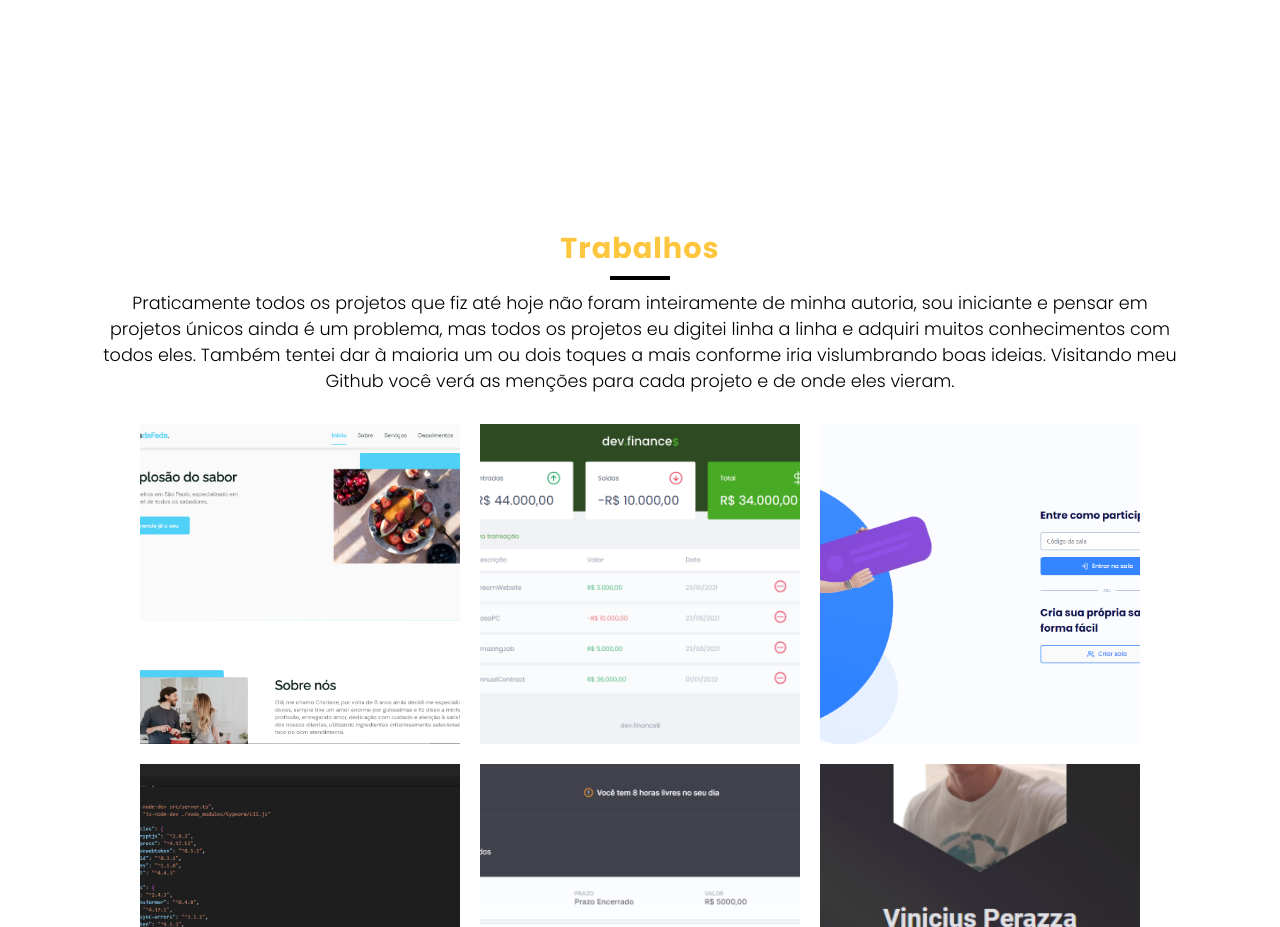
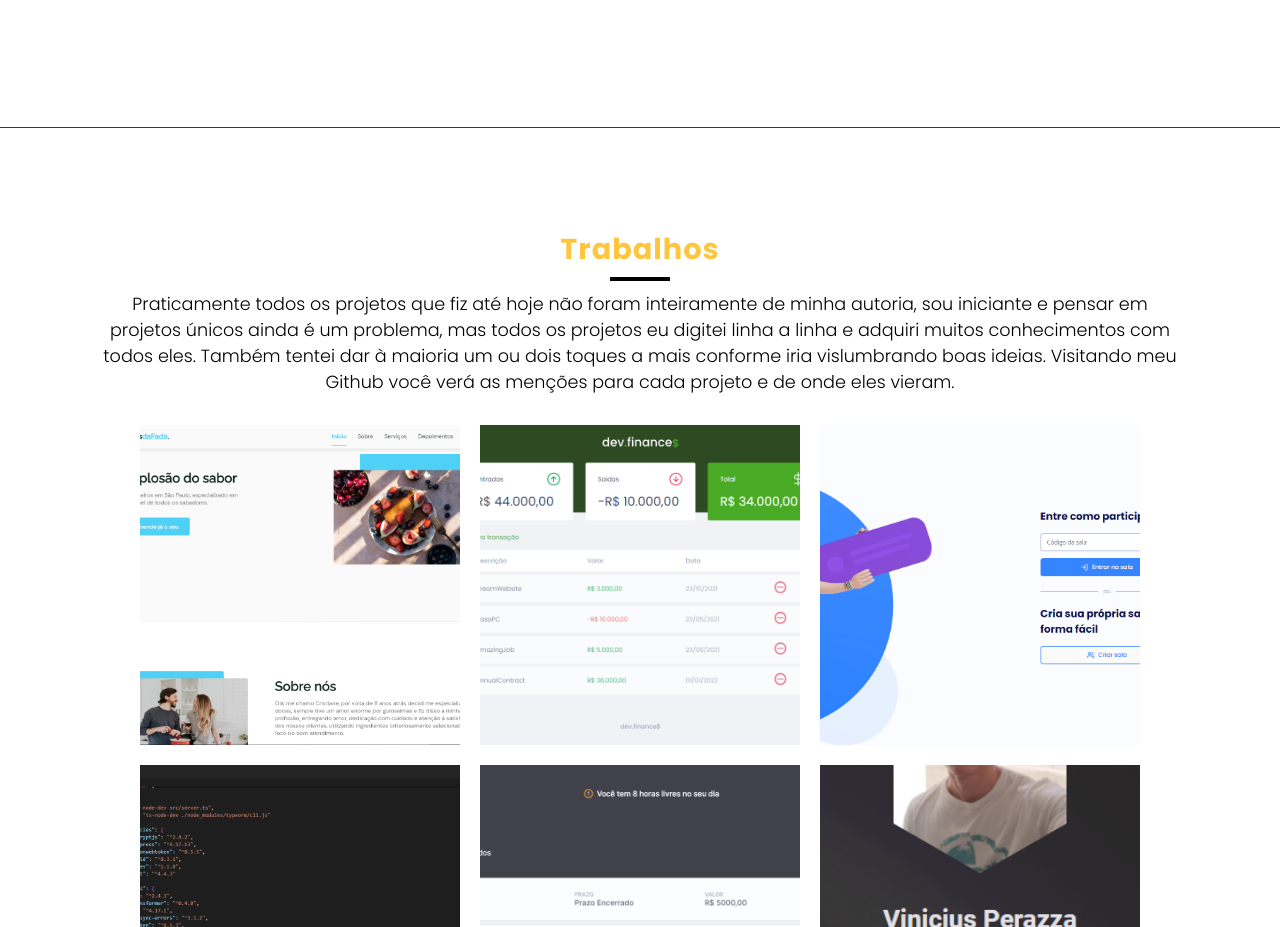
Before and after one commit to Muvias/Portfolio, a plain HTML site: page index.html in a window 1280 px wide. Shown: the part 2800-3727 px from the top of the page. Drawn offline with Linux system fonts and the light colour scheme.

Commit message:
Portfolio

```diff
--- a/index.html
+++ b/index.html
@@ -65,7 +65,7 @@
                 <p>Tenho 23 anos e sou formado no Colégio Objetivo de Guarujá, aonde morei a minha vida inteira até metade de 2020, foi quando me mudei para São Paulo com meus pais em busca de melhores oportunidades de vida. <br> <br>
                     As coisas que você encontrará aqui serão apenas um pouco de quem eu sou, mas espero que seja o suficiente para que instigue alguém a querer me conhecer melhor, me dar uma oportunidade e ver até aonde eu posso ir. <br> <br>
                 Sempre fui fascinado por tecnologia e após me mudar tive a oportunidade de começar a estudar sobre isso, aonde realmente me vi tendo um futuro de verdade e que fosse próspero o bastante para me sustentar e futuramente também uma família. <br> <br>
-                Ouvi minha vida inteira dizerem que a carreira de programador é "coisa de maluco", por conta disso me tornei muito receoso em ir atrás, mas após começar neste mundo finalmente me senti confortável fazendo algo que pudesse ser o meu trabalho, e aqui estou eu, tentando ingressar no mercado como um iniciante, querendo adquirir experiência e construir a minha carreira.
+                Constantemente ouvi dizerem que a carreira de programador é "coisa de maluco", por conta disso me tornei muito receoso em ir atrás, mas após começar neste mundo finalmente me senti confortável fazendo algo que pudesse ser o meu trabalho, e aqui estou, tentando ingressar no mercado como um iniciante, querendo adquirir experiência e construir a minha carreira.
                 </p>
             </div>
 
@@ -101,6 +101,8 @@
         </div>
 
     </section>
+
+    <div class="divider"></div>
 
     <section class="work" id="work">
 
--- a/style.css
+++ b/style.css
@@ -140,6 +140,12 @@ a {
 
 .button:hover {
     background: #fcbb25;
+}
+
+/* >>>>>>>>>> divider <<<<<<<<<<< */
+.divider {
+    height: 1px;
+    background: #3a3937;
 }
 
 /* >>>>>>>>>> sidebar <<<<<<<<<<< */
```
